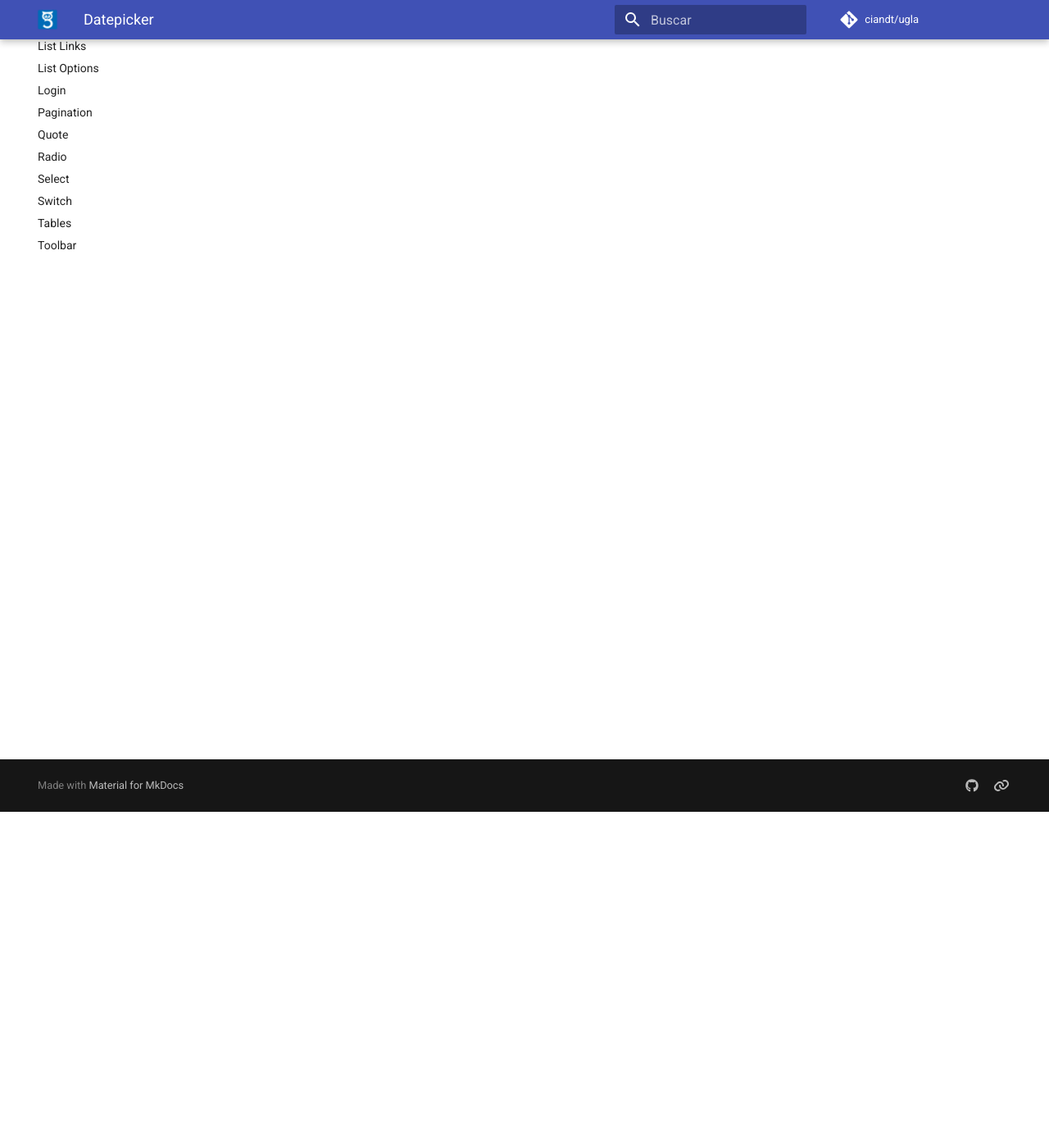
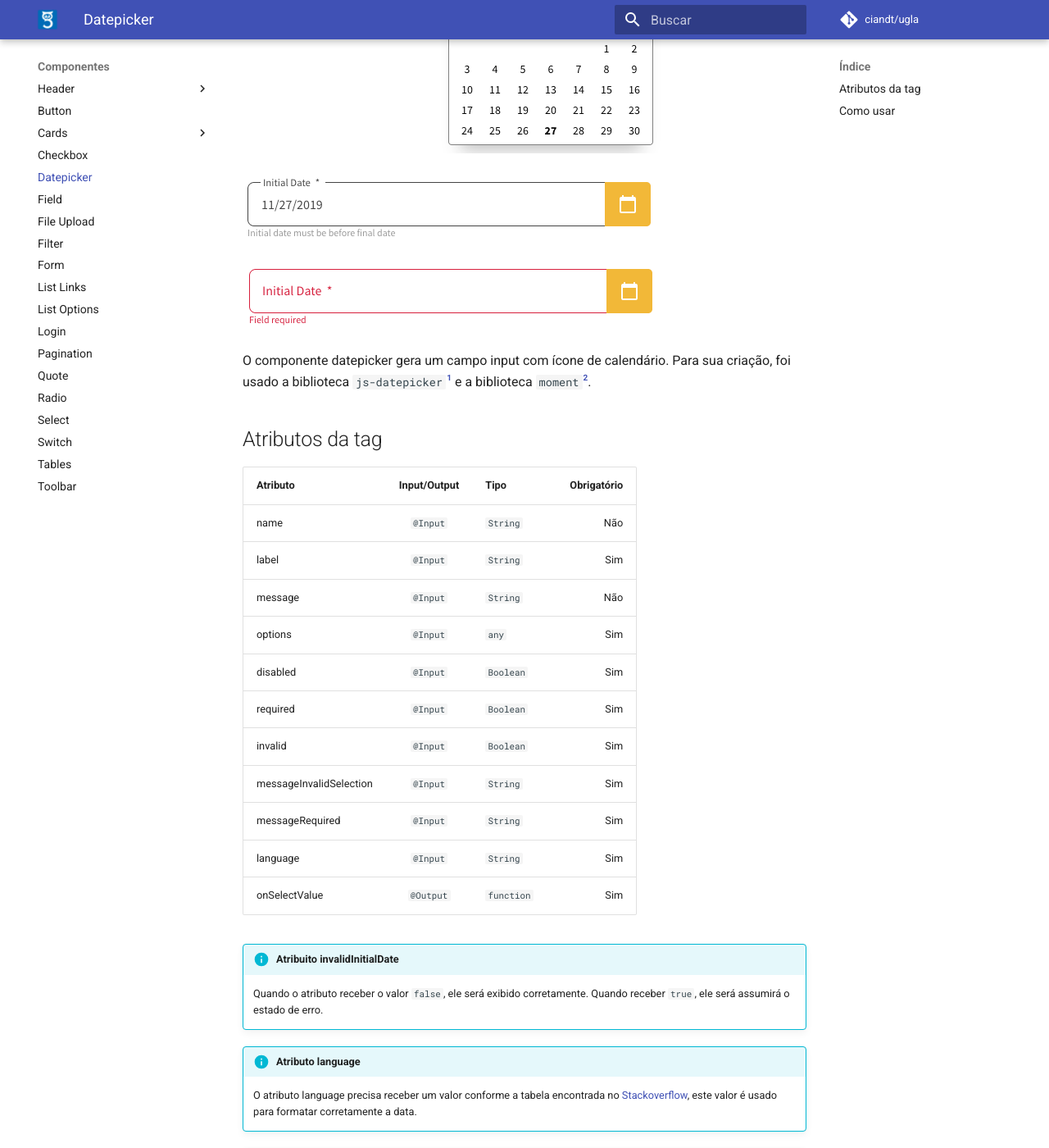
Before and after one commit to ciandt/ugla-docs, an MkDocs documentation site: the page built from docs/components/datepicker.md, in a window 1280 px wide and 1400 px high, scrolled down 410 px. Shown: the whole window at 82% size. Built offline with MkDocs 1.6.1 and Material for MkDocs 9.7.7, drawn with Linux system fonts in a browser that asks for light colours; comment, search, counter and statistics services are not loaded; some of the changed text lies outside the part shown.

Commit message:
Update components: datepicker, cards, checkbox, radio

````diff
--- a/docs/components/datepicker.md
+++ b/docs/components/datepicker.md
@@ -3,3 +3,76 @@ title: Ugla | Componente Datepicker
 description: Conhecendo e implementando Datepicker
 
 # Datepicker
+
+[![Datepicker](datepicker-1.png)](datepicker-1.png)
+
+[![Datepicker](datepicker-2.png)](datepicker-2.png)
+
+[![Datepicker](datepicker-3.png)](datepicker-3.png)
+
+[![Datepicker](datepicker-4.png)](datepicker-4.png)
+
+O componente datepicker gera um campo input com ícone de calendário.
+Para sua criação, foi usado a biblioteca `js-datepicker`[^1] e a biblioteca `moment`[^2].
+
+## Atributos da tag
+
+Atributo                | Input/Output   | Tipo        | Obrigatório
+:---------------------- | :------------: | :---------- | -------------:
+name                    | `@Input`       | `String`    | Não
+label                   | `@Input`       | `String`    | Sim
+message                 | `@Input`       | `String`    | Não
+options                 | `@Input`       | `any`       | Sim
+disabled                | `@Input`       | `Boolean`   | Sim
+required                | `@Input`       | `Boolean`   | Sim
+invalid                 | `@Input`       | `Boolean`   | Sim
+messageInvalidSelection | `@Input`       | `String`    | Sim
+messageRequired         | `@Input`       | `String`    | Sim
+language                | `@Input`       | `String`    | Sim
+onSelectValue           | `@Output`      | `function`  | Sim
+
+!!! info "Atribuito invalidInitialDate"
+    Quando o atributo receber o valor `false`, ele será exibido corretamente. Quando receber `true`, ele será assumirá o estado de erro.
+
+!!! info "Atributo language"
+    O atributo language precisa receber um valor conforme a tabela encontrada no [Stackoverflow](https://stackoverflow.com/a/55827203/1556370), este valor é usado para formatar corretamente a data.
+
+!!! info "Atributo options"
+    Para preencher corretamente o atributo options, veja a documentação do [js-datepicker](https://github.com/qodesmith/datepicker).
+
+## Como usar
+
+```html tab='HTML'
+<ugl-datepicker [label]="'Inital Date'"
+                [name]="'initialDate'"
+                [options]="onInitDatepicker()"
+                [message]="'Initial date must be before final date'"
+                [messageRequired]="'Field required'"
+                [invalid]="false"
+                [required]="true"
+                [messageInvalidSelection]="'This date is invalid for selection'"
+                [language]="'pt-BR'"
+                (onSelectValue)="onChangeInitialDate($event)"
+                #initialDate></ugl-datepicker>
+```
+
+```ts tab="TS"
+// Options
+onInitDatepicker() {
+  return {
+    startDate: new Date(),
+    position: 'br'
+  };
+}
+
+onChangeInitialDate(date: Date) {
+  console.log(date)
+}
+```
+
+```bash tab="Console"
+Wed Nov 27 2019 00:00:00 GMT-0300 (Horário Padrão de Brasília)
+```
+
+[^1]: `js-datepicker: ^4.6.6`: https://www.npmjs.com/package/js-datepicker
+[^2]: `moment: ^2.24.0`: https://www.npmjs.com/package/moment
--- a/mkdocs.yml
+++ b/mkdocs.yml
@@ -33,7 +33,8 @@ nav:
         - Brand: 'components/header/brand.md'
         - People Card: 'components/header/peoplecard.md'
     - Button: 'components/button.md'
-    - Cards: 'components/cards.md'
+    - Cards:
+      - Card Timeline: 'components/cards/card-timeline.md'
     - Checkbox: 'components/checkbox.md'
     - Datepicker: 'components/datepicker.md'
     - Field: 'components/field.md'
````
Also changed, not shown: docs/components/cards.md (deleted, +0 -4 lines), docs/components/cards/card-timeline.md (added, +41 -0 lines), docs/components/checkbox.md (+8 -1 lines), docs/components/radio.md (+10 -1 lines), docs/components/cards/card-timeline.png (added), docs/components/datepicker-1.png (added), docs/components/datepicker-2.png (added), docs/components/datepicker-3.png (added), docs/components/datepicker-4.png (added).
